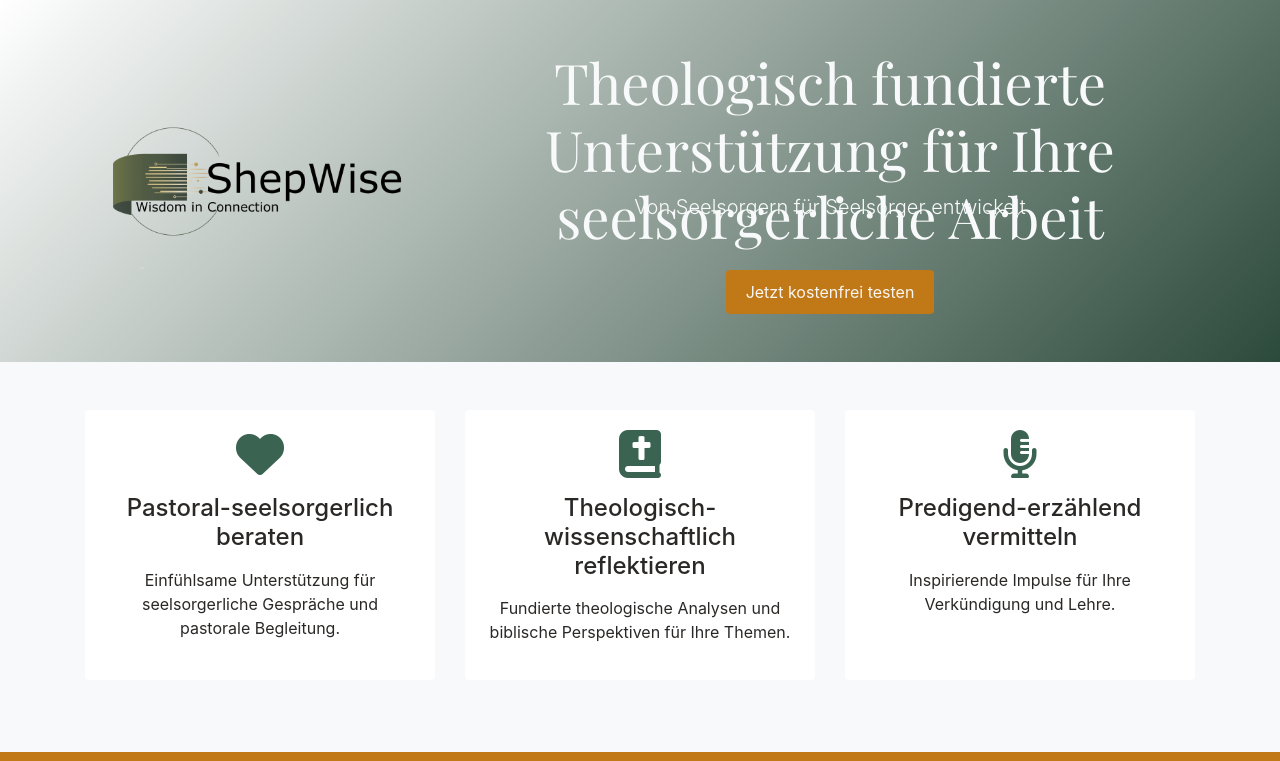
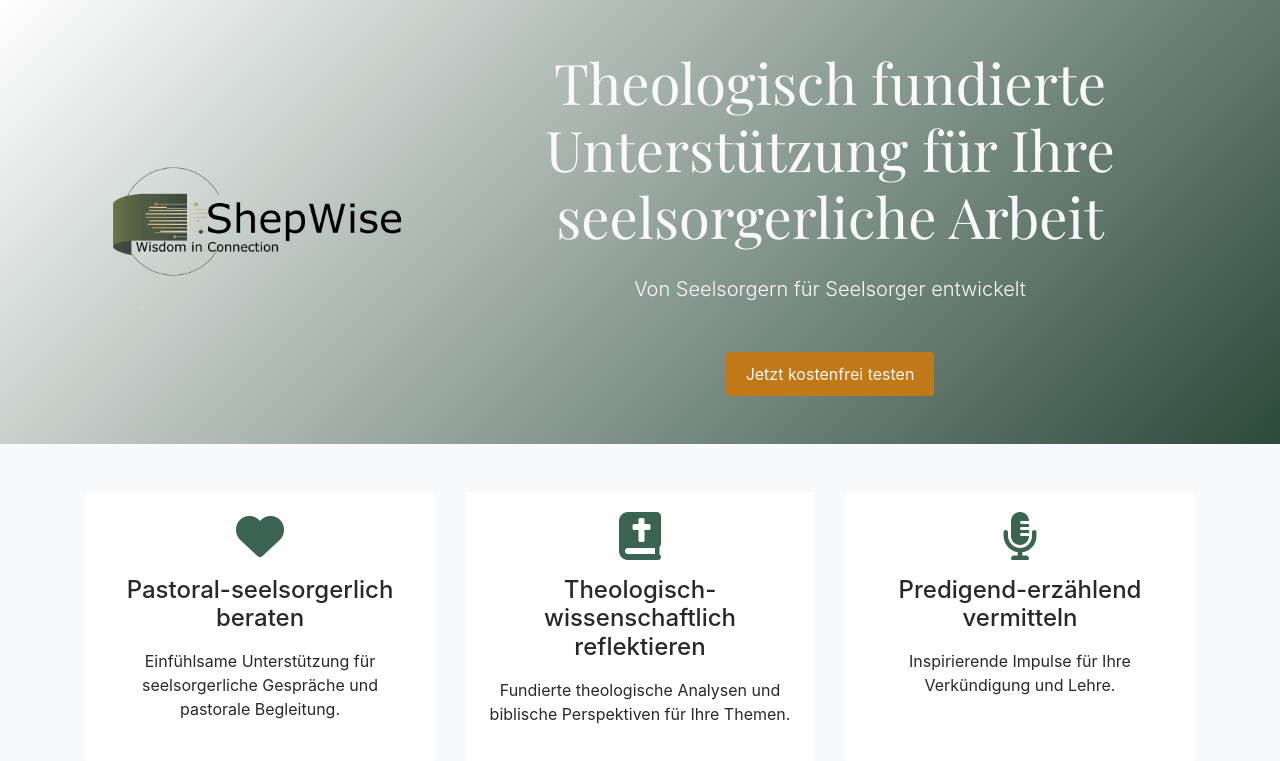
Before and after one commit to FritzSavira/ama_browser, a Flask app: page / in a window 1280 px wide. Shown: the top 761 px of the page. Run offline with Flask 3, Linux system fonts and the light colour scheme; some libraries are stand-ins or nearby versions; some web fonts are replaced.

Commit message:
landing.html: Headline<-- <h2>

```diff
--- a/templates/landing.html
+++ b/templates/landing.html
@@ -20,9 +20,9 @@
                     <img src="{{ url_for('static', filename='images/logo_shepwise_text2.png') }}" alt="ShepWise Logo" class="img-fluid" style="max-height: 240px;">
                 </div>
                 <div class="col-md-8 text-center">
-                    <h1 class="display-4 mb-4" style="font-family: 'Playfair Display', serif; max-height: 120px" >
+                    <h2 class="display-4 mb-4" style="font-family: 'Playfair Display', serif;" >
                         Theologisch fundierte Unterstützung für Ihre seelsorgerliche Arbeit
-                    </h1>
+                    </h2>
                     <p class="lead mb-5">Von Seelsorgern für Seelsorger entwickelt</p>
                     <a href="{{ url_for('chat') }}" class="btn btn-primary" style="background-color: var(--accent); color: var(--text-light);">
                         Jetzt kostenfrei testen
```
